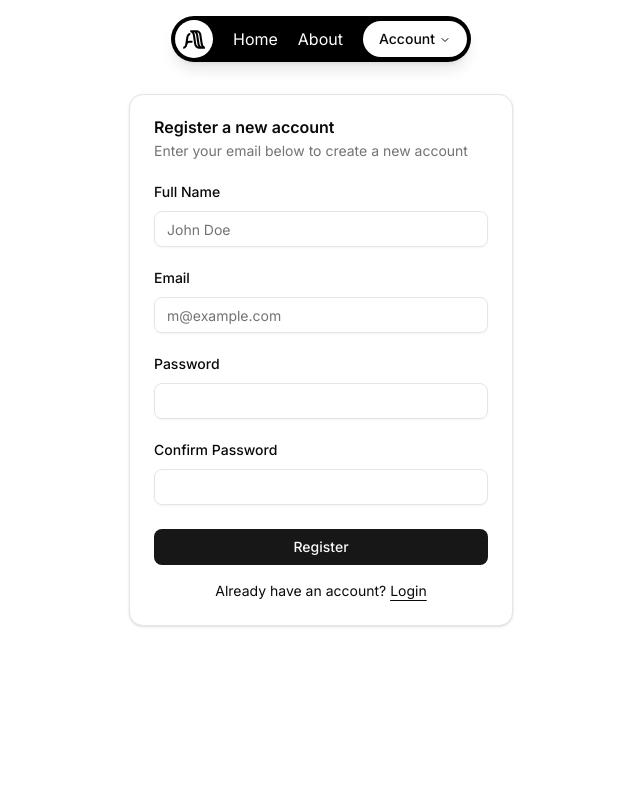
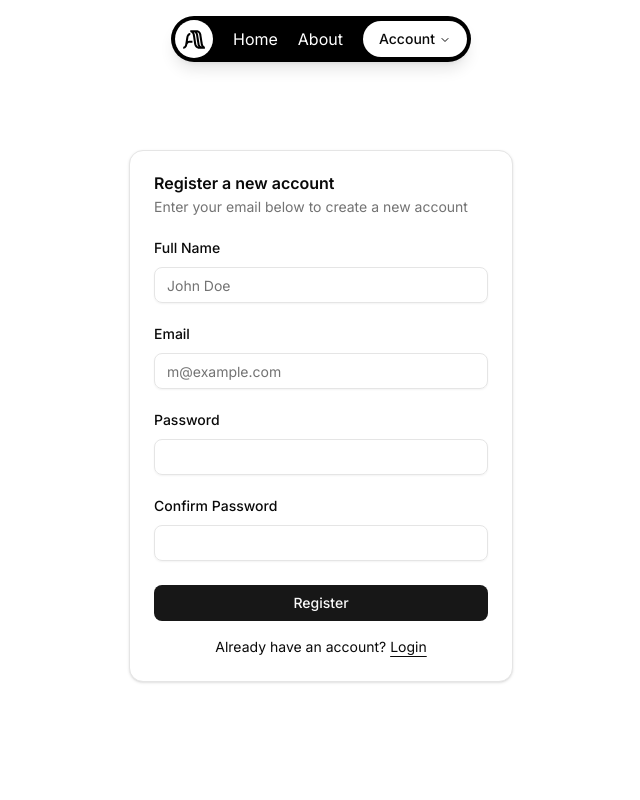
Before and after one commit to artsbymat/MethodSync, a Next.js app: page /register in a window 1280 px wide. Shown: the top 800 px of the page, without its empty margins (319-959 px from the left). Built offline with nearby package versions, Linux system fonts and the light colour scheme.

Commit message:
style: add margin top to children

```diff
--- a/app/layout.tsx
+++ b/app/layout.tsx
@@ -30,8 +30,10 @@ export default function RootLayout({
     <html lang="en">
       <body className={`${inter.variable} ${jetbrains_mono.variable} antialiased`}>
         <Navbar />
-        {children}
-        <Footer />
+        <div className="mt-14">
+          {children}
+          <Footer />
+        </div>
       </body>
     </html>
   );
```
